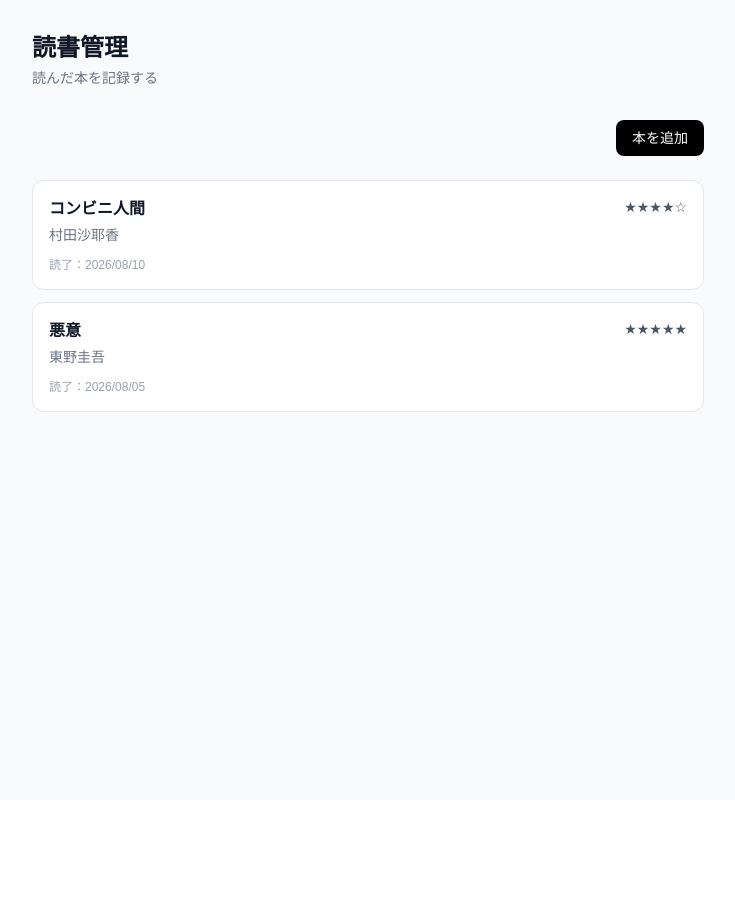
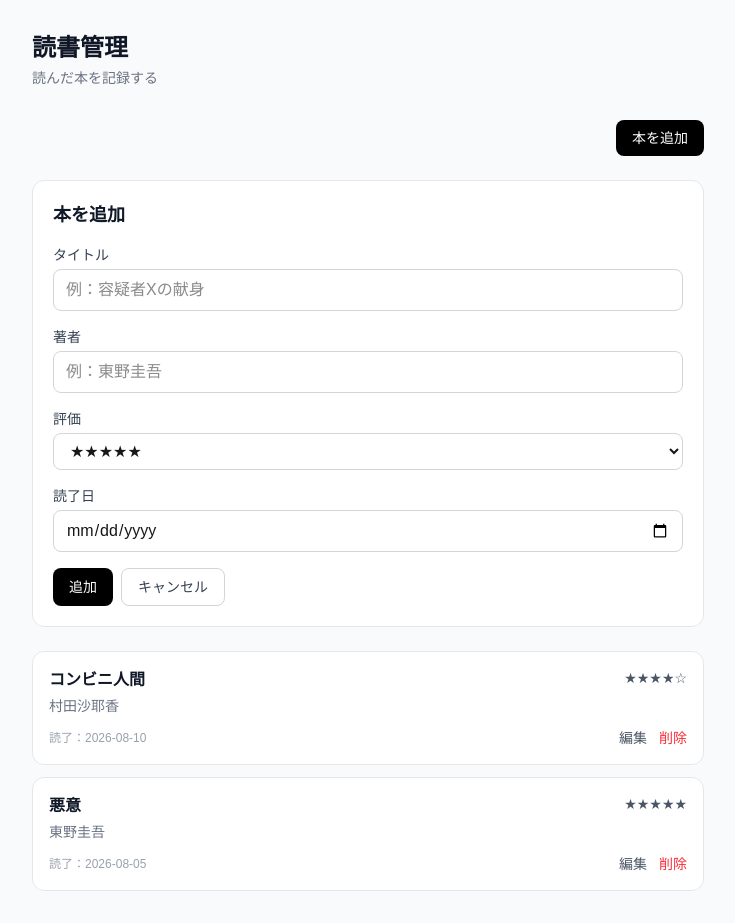
Before and after one commit to yuki3212/reading-manager, a Next.js app: page / in a window 1280 px wide. Both pictures are taken after a click on the button "本を追加". Shown: the whole page, without its empty margins (272-1007 px from the left). Before the commit the page ends 800 px from the top, so only its background shows below. Built offline with nearby package versions, Linux system fonts and the light colour scheme.

Commit message:
feat: add book CRUD operations

```diff
--- a/src/app/page.tsx
+++ b/src/app/page.tsx
@@ -1,19 +1,107 @@
-const books = [
+"use client";
+
+import { useState } from "react";
+
+type Book = {
+  id: number;
+  title: string;
+  author: string;
+  rating: number;
+  finishedAt: string;
+};
+
+const initialBooks: Book[] = [
   {
+    id: 1,
     title: "コンビニ人間",
     author: "村田沙耶香",
     rating: 4,
-    finishedAt: "2026/08/10",
+    finishedAt: "2026-08-10",
   },
   {
+    id: 2,
     title: "悪意",
     author: "東野圭吾",
     rating: 5,
-    finishedAt: "2026/08/05",
+    finishedAt: "2026-08-05",
   },
 ];
 
 export default function Home() {
+  const [books, setBooks] = useState<Book[]>(initialBooks);
+
+  const [isFormOpen, setIsFormOpen] = useState(false);
+  const [editingBookId, setEditingBookId] = useState<number | null>(null);
+
+  const [title, setTitle] = useState("");
+  const [author, setAuthor] = useState("");
+  const [rating, setRating] = useState(5);
+  const [finishedAt, setFinishedAt] = useState("");
+
+  const resetForm = () => {
+    setTitle("");
+    setAuthor("");
+    setRating(5);
+    setFinishedAt("");
+    setEditingBookId(null);
+    setIsFormOpen(false);
+  };
+
+  const handleSubmit = () => {
+    if (!title.trim() || !author.trim() || !finishedAt) {
+      return;
+    }
+
+    if (editingBookId !== null) {
+      setBooks((currentBooks) =>
+        currentBooks.map((book) =>
+          book.id === editingBookId
+            ? {
+                ...book,
+                title: title.trim(),
+                author: author.trim(),
+                rating,
+                finishedAt,
+              }
+            : book,
+        ),
+      );
+    } else {
+      const newBook: Book = {
+        id: Date.now(),
+        title: title.trim(),
+        author: author.trim(),
+        rating,
+        finishedAt,
+      };
+
+      setBooks((currentBooks) => [...currentBooks, newBook]);
+    }
+
+    resetForm();
+  };
+
+  const handleEdit = (book: Book) => {
+    setEditingBookId(book.id);
+    setTitle(book.title);
+    setAuthor(book.author);
+    setRating(book.rating);
+    setFinishedAt(book.finishedAt);
+    setIsFormOpen(true);
+  };
+
+  const handleDelete = (id: number) => {
+    const confirmed = window.confirm("この本を削除しますか？");
+
+    if (!confirmed) {
+      return;
+    }
+
+    setBooks((currentBooks) =>
+      currentBooks.filter((book) => book.id !== id),
+    );
+  };
+
   return (
     <main className="min-h-screen bg-gray-50 px-4 py-8">
       <div className="mx-auto max-w-2xl">
@@ -27,15 +115,104 @@ export default function Home() {
         </header>
 
         <div className="mb-6 flex justify-end">
-          <button className="rounded-lg bg-black px-4 py-2 text-sm font-medium text-white">
+          <button
+            onClick={() => {
+              resetForm();
+              setIsFormOpen(true);
+            }}
+            className="rounded-lg bg-black px-4 py-2 text-sm font-medium text-white"
+          >
             本を追加
           </button>
         </div>
 
+        {isFormOpen && (
+          <section className="mb-6 rounded-xl border border-gray-200 bg-white p-5">
+            <h2 className="mb-4 text-lg font-semibold text-gray-900">
+              {editingBookId !== null ? "本を編集" : "本を追加"}
+            </h2>
+
+            <div className="space-y-4">
+              <div>
+                <label className="mb-1 block text-sm font-medium text-gray-700">
+                  タイトル
+                </label>
+                <input
+                  value={title}
+                  onChange={(event) => setTitle(event.target.value)}
+                  className="w-full rounded-lg border border-gray-300 px-3 py-2"
+                  placeholder="例：容疑者Xの献身"
+                />
+              </div>
+
+              <div>
+                <label className="mb-1 block text-sm font-medium text-gray-700">
+                  著者
+                </label>
+                <input
+                  value={author}
+                  onChange={(event) => setAuthor(event.target.value)}
+                  className="w-full rounded-lg border border-gray-300 px-3 py-2"
+                  placeholder="例：東野圭吾"
+                />
+              </div>
+
+              <div>
+                <label className="mb-1 block text-sm font-medium text-gray-700">
+                  評価
+                </label>
+                <select
+                  value={rating}
+                  onChange={(event) =>
+                    setRating(Number(event.target.value))
+                  }
+                  className="w-full rounded-lg border border-gray-300 px-3 py-2"
+                >
+                  <option value={5}>★★★★★</option>
+                  <option value={4}>★★★★☆</option>
+                  <option value={3}>★★★☆☆</option>
+                  <option value={2}>★★☆☆☆</option>
+                  <option value={1}>★☆☆☆☆</option>
+                </select>
+              </div>
+
+              <div>
+                <label className="mb-1 block text-sm font-medium text-gray-700">
+                  読了日
+                </label>
+                <input
+                  type="date"
+                  value={finishedAt}
+                  onChange={(event) =>
+                    setFinishedAt(event.target.value)
+                  }
+                  className="w-full rounded-lg border border-gray-300 px-3 py-2"
+                />
+              </div>
+
+              <div className="flex gap-2">
+                <button
+                  onClick={handleSubmit}
+                  className="rounded-lg bg-black px-4 py-2 text-sm font-medium text-white"
+                >
+                  {editingBookId !== null ? "保存" : "追加"}
+                </button>
+
+                <button
+                  onClick={resetForm}
+                  className="rounded-lg border border-gray-300 px-4 py-2 text-sm font-medium text-gray-700"
+                >
+                  キャンセル
+                </button>
+              </div>
+            </div>
+          </section>
+        )}
+
         <section className="space-y-3">
           {books.map((book) => (
             <article
-              key={book.title}
+              key={book.id}
               className="rounded-xl border border-gray-200 bg-white p-4"
             >
               <div className="flex items-start justify-between gap-4">
@@ -43,6 +220,7 @@ export default function Home() {
                   <h2 className="font-semibold text-gray-900">
                     {book.title}
                   </h2>
+
                   <p className="mt-1 text-sm text-gray-500">
                     {book.author}
                   </p>
@@ -54,9 +232,27 @@ export default function Home() {
                 </p>
               </div>
 
-              <p className="mt-3 text-xs text-gray-400">
-                読了：{book.finishedAt}
-              </p>
+              <div className="mt-3 flex items-center justify-between">
+                <p className="text-xs text-gray-400">
+                  読了：{book.finishedAt}
+                </p>
+
+                <div className="flex gap-3">
+                  <button
+                    onClick={() => handleEdit(book)}
+                    className="text-sm text-gray-600 hover:text-black"
+                  >
+                    編集
+                  </button>
+
+                  <button
+                    onClick={() => handleDelete(book.id)}
+                    className="text-sm text-red-500 hover:text-red-700"
+                  >
+                    削除
+                  </button>
+                </div>
+              </div>
             </article>
           ))}
         </section>
```
